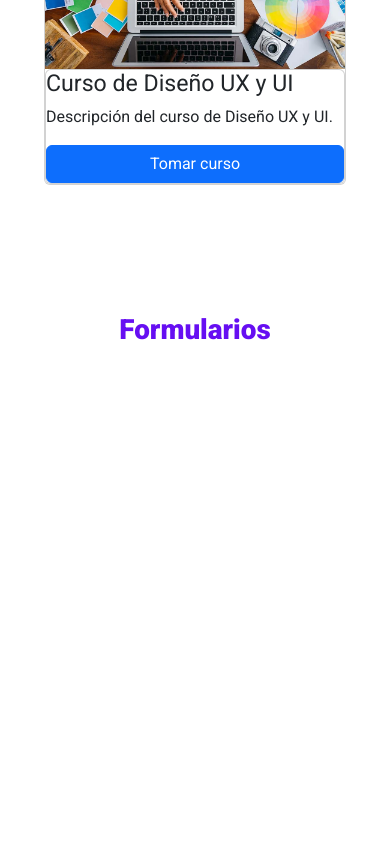
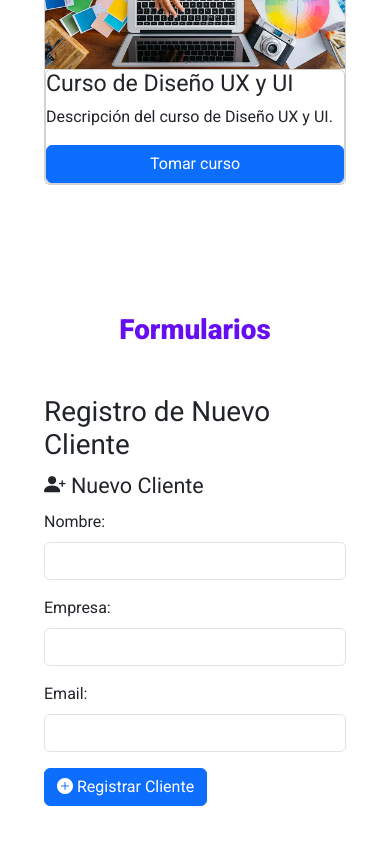
Before and after one commit to kevinacuna1/bs5sass-fundamentos-bootstrap, a plain HTML site: page index.html in a window 390 px wide. Shown: the part 11008-11852 px from the top of the page. Drawn offline with nearby package versions, Linux system fonts and the light colour scheme.

Commit message:
Formularios

```diff
--- a/index.html
+++ b/index.html
@@ -325,6 +325,34 @@
     <section class="seccion">
         <h1 class="text-center my-5 heading">Formularios</h1>
 
+        <div class="container-xl">
+            <div class="row d-flex justify-content-center">
+                <div class="col-md-6">
+                    <h1>Registro de Nuevo Cliente</h1>
+
+                    <form>
+                        <legend><i class="bi bi-person-plus-fill"></i> Nuevo Cliente</legend>
+
+                        <div class="mb-3">
+                            <label for="nombre" class="form-label">Nombre:</label>
+                            <input type="text" id="nombre" class="form-control">
+                        </div>
+
+                        <div class="mb-3">
+                            <label for="empresa" class="form-label">Empresa:</label>
+                            <input type="text" id="empresa" class="form-control">
+                        </div>
+
+                        <div class="mb-3">
+                            <label for="email" class="form-label">Email:</label>
+                            <input type="email" id="email" class="form-control">
+                        </div>
+
+                        <button type="submit" class="btn btn-primary"><i class="bi bi-plus-circle-fill"></i> Registrar Cliente</button>
+                    </form>
+                </div>
+            </div>
+        </div>
     </section>
 
     <section class="seccion">
```
